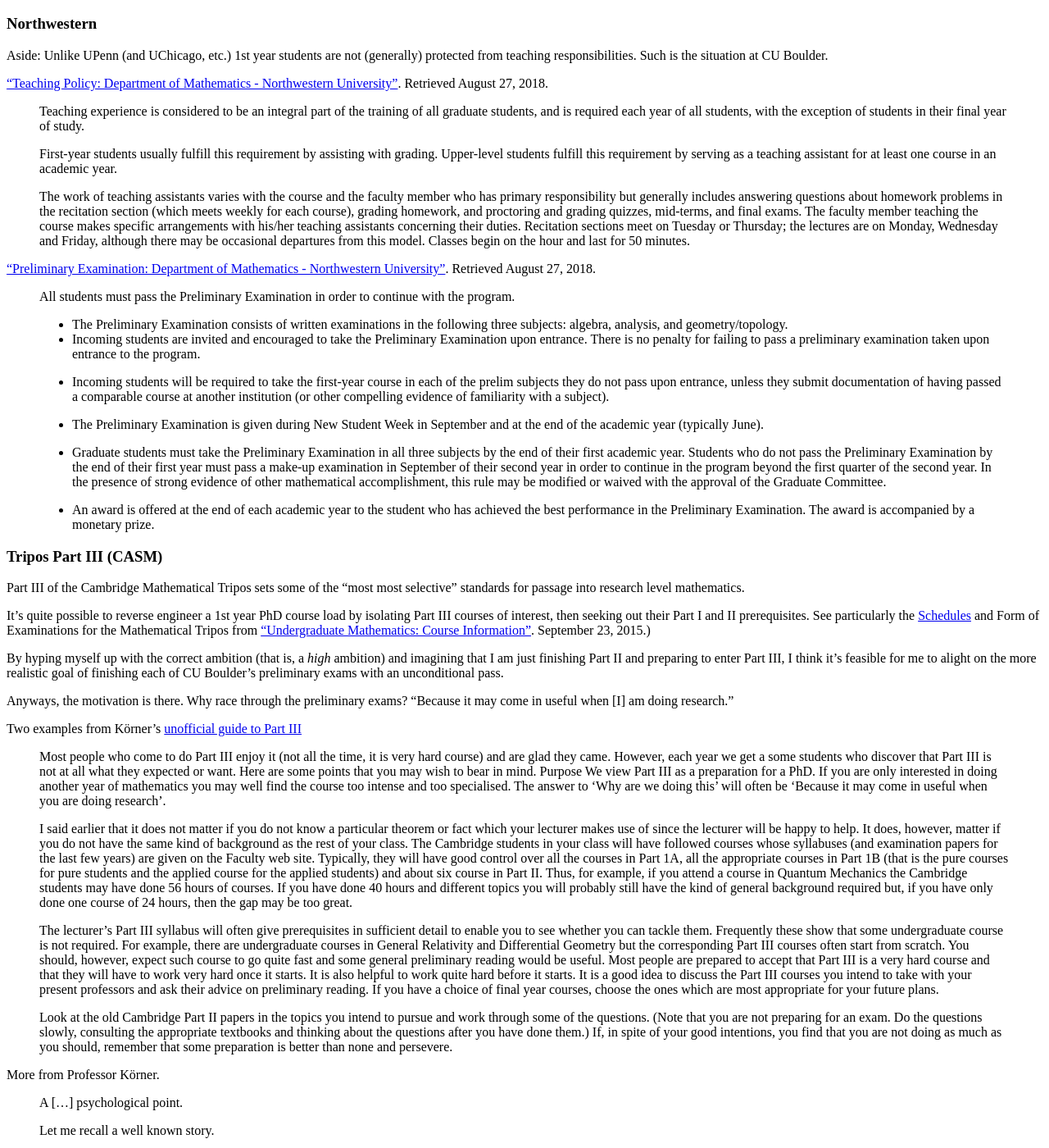
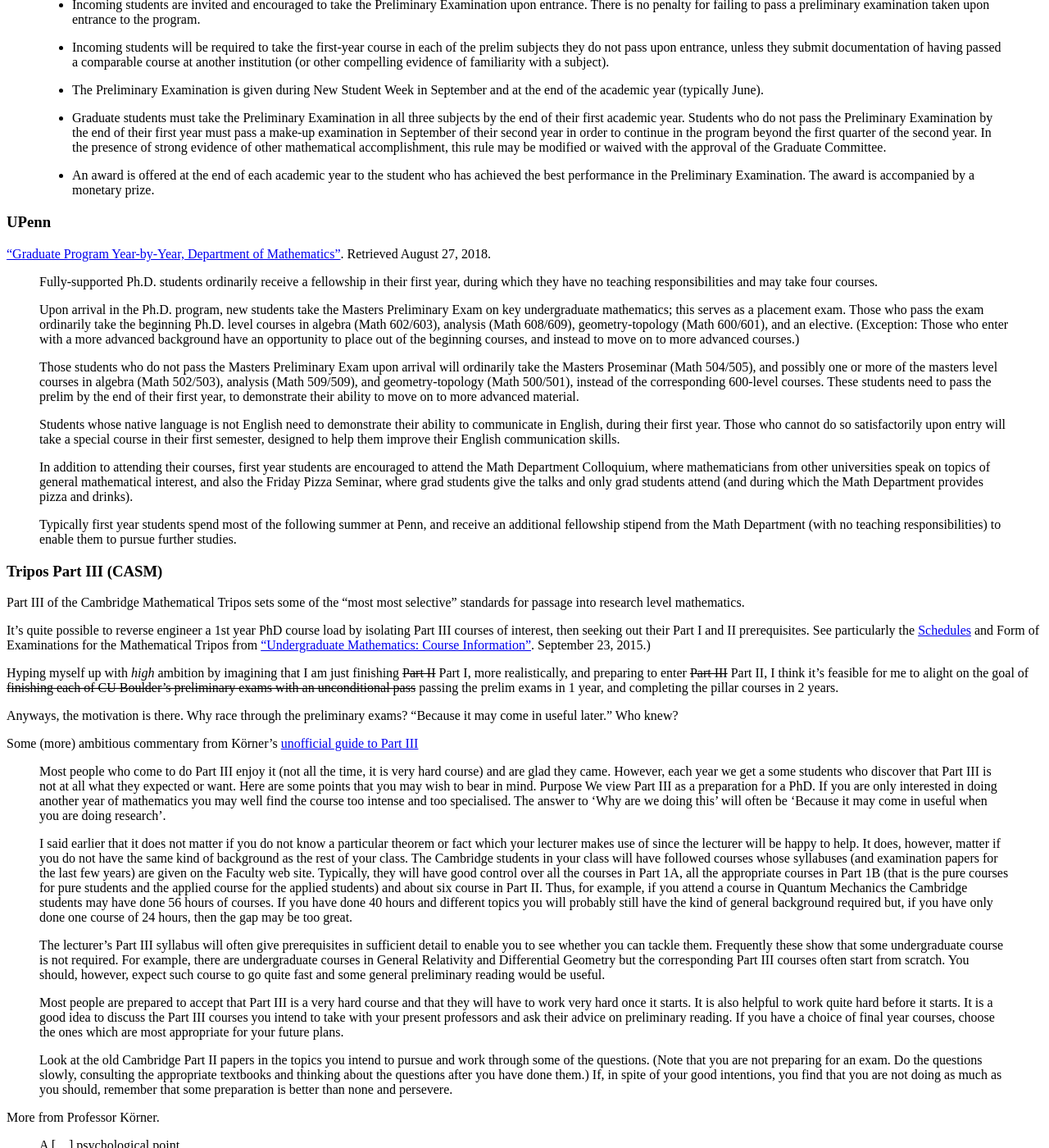
Before and after one commit to coltongrainger/blog, a Jekyll site: the page built from _posts/2018-08-06-navigating-with-kate.md, in a window 1280 px wide and 1400 px high, scrolled down 2916 px. Shown: the whole window at 82% size. Built offline with Jekyll 4.4.1, drawn with Linux system fonts in a browser that asks for light colours; our own code applies the rules of GitHub Pages for plain Markdown files; some of the changed text lies outside the part shown.

Commit message:
Revise ambitious courseload

```diff
--- a/_posts/2018-08-06-navigating-with-kate.md
+++ b/_posts/2018-08-06-navigating-with-kate.md
@@ -124,25 +125,9 @@
 >
 > As far as electives go, just a note:  cross-listed 5000/4000 level courses are sometimes aimed at undergraduates and graduate students from other departments.  Please ask the instructor if it's appropriate for Math PhD students.
 
-### UPenn
-
-[“Graduate Program Year-by-Year, Department of Mathematics”](https://www.math.upenn.edu/graduate/yearbyyear). Retrieved August 27, 2018.
-
-> Fully-supported Ph.D. students ordinarily receive a fellowship in their first year, during which they have no teaching responsibilities and may take four courses.
->
-> Upon arrival in the Ph.D. program, new students take the Masters Preliminary Exam on key undergraduate mathematics; this serves as a placement exam. Those who pass the exam ordinarily take the beginning Ph.D. level courses in algebra (Math 602/603), analysis (Math 608/609), geometry-topology (Math 600/601), and an elective. (Exception: Those who enter with a more advanced background have an opportunity to place out of the beginning courses, and instead to move on to more advanced courses.)
->
-> Those students who do not pass the Masters Preliminary Exam upon arrival will ordinarily take the Masters Proseminar (Math 504/505), and possibly one or more of the masters level courses in algebra (Math 502/503), analysis (Math 509/509), and geometry-topology (Math 500/501), instead of the corresponding 600-level courses. These students need to pass the prelim by the end of their first year, to demonstrate their ability to move on to more advanced material.
->
-> Students whose native language is not English need to demonstrate their ability to communicate in English, during their first year. Those who cannot do so satisfactorily upon entry will take a special course in their first semester, designed to help them improve their English communication skills.
->
-> In addition to attending their courses, first year students are encouraged to attend the Math Department Colloquium, where mathematicians from other universities speak on topics of general mathematical interest, and also the Friday Pizza Seminar, where grad students give the talks and only grad students attend (and during which the Math Department provides pizza and drinks).
->
-> Typically first year students spend most of the following summer at Penn, and receive an additional fellowship stipend from the Math Department (with no teaching responsibilities) to enable them to pursue further studies.
-
 ### Northwestern
 
-Aside: Unlike UPenn (and UChicago, etc.) 1st year students are not (generally) protected from teaching responsibilities. Such is the situation at CU Boulder.
+Aside: Unlike UPenn 1st year students are not (generally) protected from teaching responsibilities. Such is the situation at CU Boulder.
 
 [“Teaching Policy: Department of Mathematics - Northwestern University”](https://www.math.northwestern.edu/graduate/handbook/teaching-policy.html). Retrieved August 27, 2018.
 
@@ -166,23 +151,40 @@
 >
 > - An award is offered at the end of each academic year to the student who has achieved the best performance in the Preliminary Examination. The award is accompanied by a monetary prize.
 
+### UPenn
+
+[“Graduate Program Year-by-Year, Department of Mathematics”](https://www.math.upenn.edu/graduate/yearbyyear). Retrieved August 27, 2018.
+
+> Fully-supported Ph.D. students ordinarily receive a fellowship in their first year, during which they have no teaching responsibilities and may take four courses.
+>
+> Upon arrival in the Ph.D. program, new students take the Masters Preliminary Exam on key undergraduate mathematics; this serves as a placement exam. Those who pass the exam ordinarily take the beginning Ph.D. level courses in algebra (Math 602/603), analysis (Math 608/609), geometry-topology (Math 600/601), and an elective. (Exception: Those who enter with a more advanced background have an opportunity to place out of the beginning courses, and instead to move on to more advanced courses.)
+>
+> Those students who do not pass the Masters Preliminary Exam upon arrival will ordinarily take the Masters Proseminar (Math 504/505), and possibly one or more of the masters level courses in algebra (Math 502/503), analysis (Math 509/509), and geometry-topology (Math 500/501), instead of the corresponding 600-level courses. These students need to pass the prelim by the end of their first year, to demonstrate their ability to move on to more advanced material.
+>
+> Students whose native language is not English need to demonstrate their ability to communicate in English, during their first year. Those who cannot do so satisfactorily upon entry will take a special course in their first semester, designed to help them improve their English communication skills.
+>
+> In addition to attending their courses, first year students are encouraged to attend the Math Department Colloquium, where mathematicians from other universities speak on topics of general mathematical interest, and also the Friday Pizza Seminar, where grad students give the talks and only grad students attend (and during which the Math Department provides pizza and drinks).
+>
+> Typically first year students spend most of the following summer at Penn, and receive an additional fellowship stipend from the Math Department (with no teaching responsibilities) to enable them to pursue further studies.
+
 ### Tripos Part III (CASM)
 
 Part III of the Cambridge Mathematical Tripos sets some of the "most most selective" standards for passage into research level mathematics.
 
 It's quite possible to reverse engineer a 1st year PhD course load by isolating Part III courses of interest, then seeking out their Part I and II prerequisites. See particularly the [Schedules](https://www.maths.cam.ac.uk/undergrad/course/schedules.pdf) and Form of Examinations for the Mathematical Tripos from [“Undergraduate Mathematics: Course Information”](https://www.maths.cam.ac.uk/undergrad/course). September 23, 2015.)
 
-By hyping myself up with the correct ambition (that is, a *high* ambition) and imagining that I am just finishing Part II and preparing to enter Part III, I think it's feasible for me to alight on the more realistic goal of finishing each of CU Boulder's preliminary exams with an unconditional pass.
+Hyping myself up with *high* ambition by imagining that I am just finishing ~~Part II~~ Part I, more realistically, and preparing to enter ~~Part III~~ Part II, I think it's feasible for me to alight on the goal of ~~finishing each of CU Boulder's preliminary exams with an unconditional pass~~ passing the prelim exams in 1 year, and completing the pillar courses in 2 years.
 
-Anyways, the motivation is there. Why race through the preliminary exams? "Because it may come in useful when [I] am doing research."
+Anyways, the motivation is there. Why race through the preliminary exams? "Because it may come in useful later." Who knew?
 
-Two examples from Körner's [unofficial guide to Part III](http://www.dpmms.cam.ac.uk/~twk/PartIII.pdf)
+Some (more) ambitious commentary from Körner's [unofficial guide to Part III](http://www.dpmms.cam.ac.uk/~twk/PartIII.pdf)
 
 > Most people who come to do Part III enjoy it (not all the time, it is very hard course) and are glad they came. However, each year we get a some students who discover that Part III is not at all what they expected or want. Here are some points that you may wish to bear in mind. Purpose We view Part III as a preparation for a PhD. If you are only interested in doing another year of mathematics you may well find the course too intense and too specialised. The answer to ‘Why are we doing this’ will often be ‘Because it may come in useful when you are doing research’.
 >
 > I said earlier that it does not matter if you do not know a particular theorem or fact which your lecturer makes use of since the lecturer will be happy to help. It does, however, matter if you do not have the same kind of background as the rest of your class. The Cambridge students in your class will have followed courses whose syllabuses (and examination papers for the last few years) are given on the Faculty web site. Typically, they will have good control over all the courses in Part 1A, all the appropriate courses in Part 1B (that is the pure courses for pure students and the applied course for the applied students) and about six course in Part II. Thus, for example, if you attend a course in Quantum Mechanics the Cambridge students may have done 56 hours of courses. If you have done 40 hours and different topics you will probably still have the kind of general background required but, if you have only done one course of 24 hours, then the gap may be too great.
 >
 > The lecturer’s Part III syllabus will often give prerequisites in sufficient detail to enable you to see whether you can tackle them. Frequently these show that some undergraduate course is not required. For example, there are undergraduate courses in General Relativity and Differential Geometry but the corresponding Part III courses often start from scratch. You should, however, expect such course to go quite fast and some general preliminary reading would be useful.
+>
 > Most people are prepared to accept that Part III is a very hard course and that they will have to work very hard once it starts. It is also helpful to work quite hard before it starts. It is a good idea to discuss the Part III courses you intend to take with your present professors and ask their advice on preliminary reading. If you have a choice of final year courses, choose the ones which are most appropriate for your future plans.
 >
 > Look at the old Cambridge Part II papers in the topics you intend to pursue and work through some of the questions. (Note that you are not preparing for an exam. Do the questions slowly, consulting the appropriate textbooks and thinking about the questions after you have done them.) If, in spite of your good intentions, you find that you are not doing as much as you should, remember that some preparation is better than none and persevere.
```
Also changed, not shown: other parts of _posts/2018-08-06-navigating-with-kate.md (+3 -2 lines).
